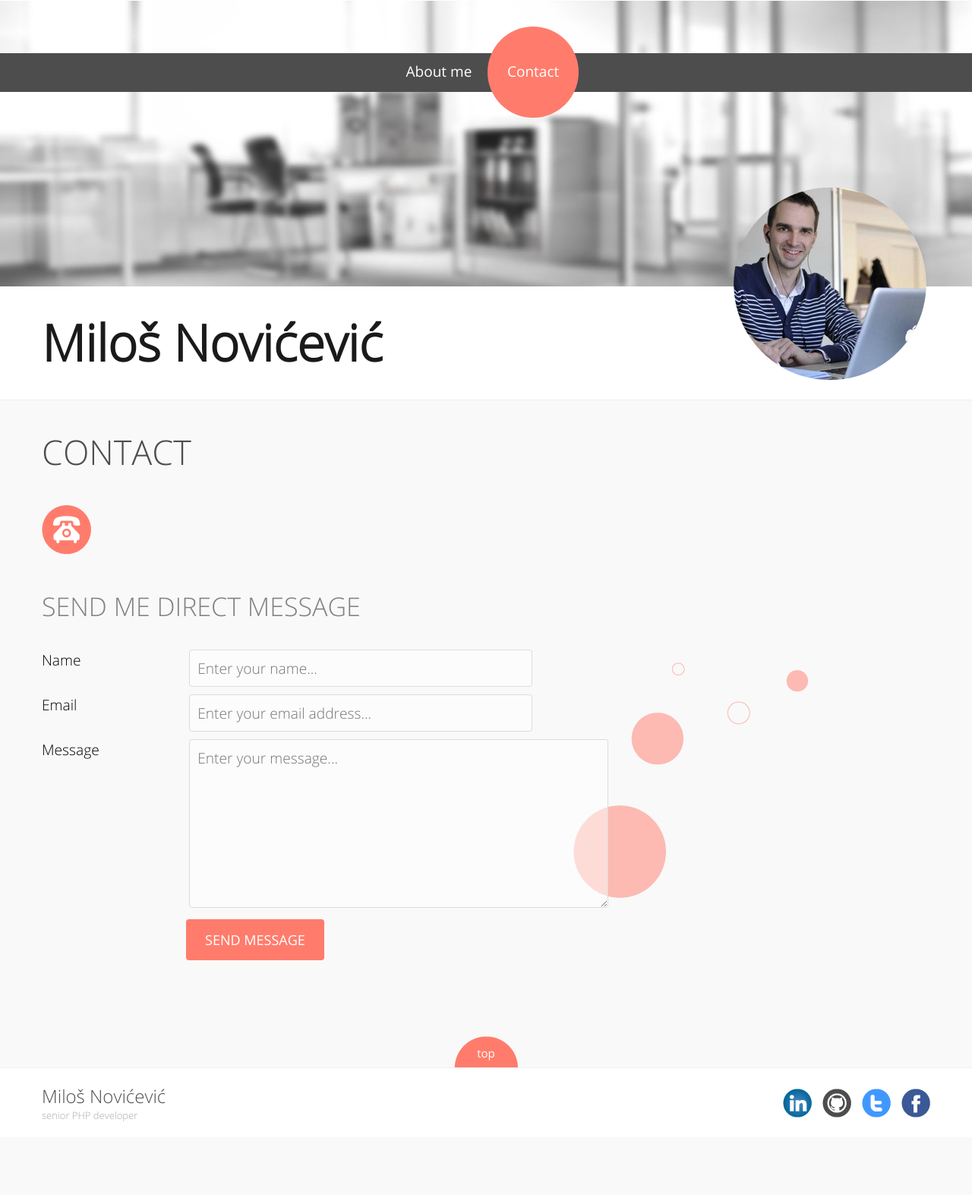
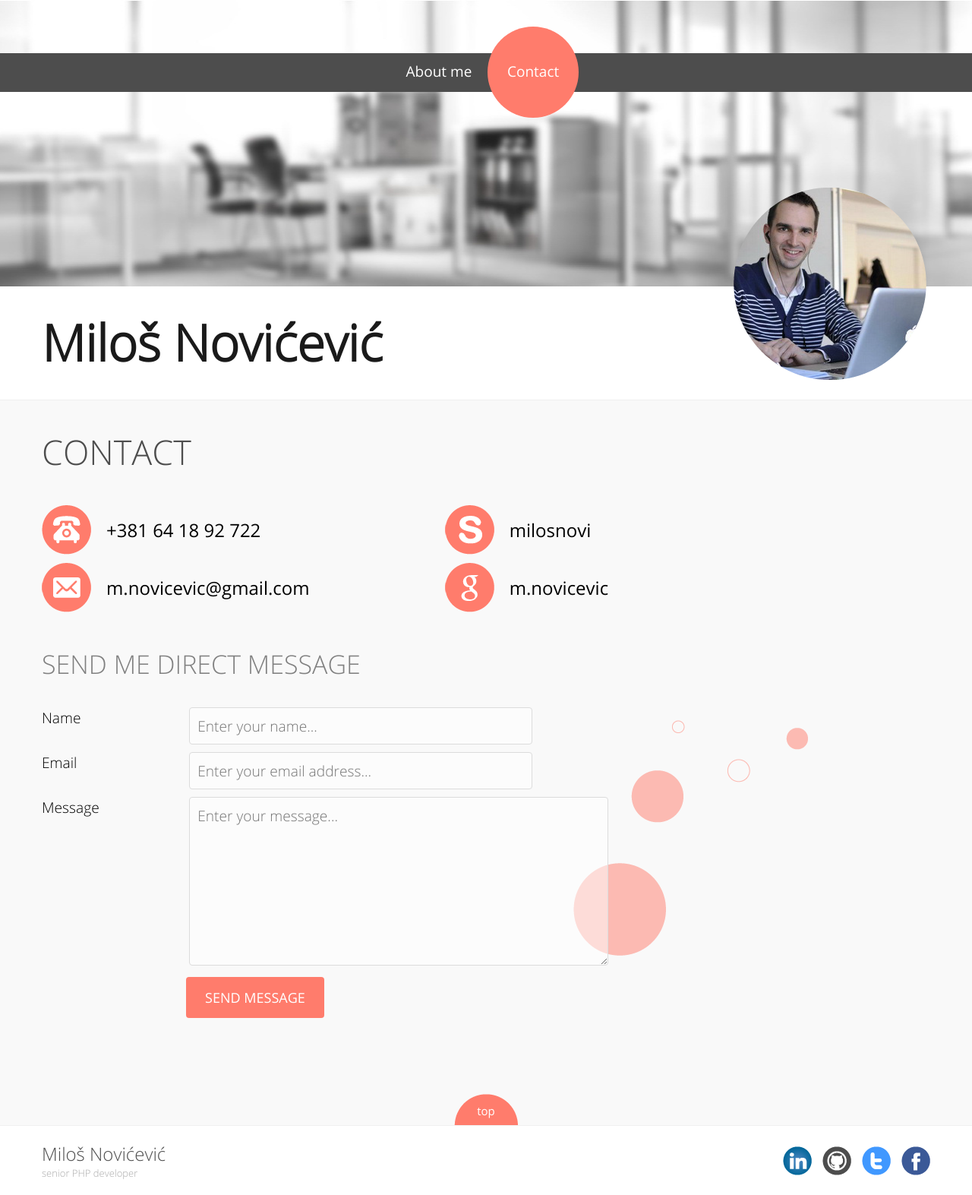
Before and after one commit to milosNovi/milosNovi.github.io, a Jekyll site: the page built from contact.html, in a window 1280 px wide. Shown: the whole page at 76% size. Built offline with Jekyll 4.4.1, drawn with Linux system fonts in a browser that asks for light colours; nearby versions of some CDN libraries; before the commit the page ends 1497 px from its top, so only the background shows below that.

Commit message:
Changed contact page; Added valid links into footer

```diff
--- a/_includes/footer.html
+++ b/_includes/footer.html
@@ -5,10 +5,10 @@
             <div class="footerTitle">senior PHP developer</div>
         </div>
         <div class="footerRight">
-            <a href="#" target="_blank"><img src="img/linkedin.png" alt="LinkedIn | Milos Novicevic"></a>
-            <a href="#" target="_blank"><img src="img/github.png" alt="GitHub | Milos Novicevic"></a>
-            <a href="#" target="_blank"><img src="img/twitter.png" alt="Twitter | Milos Novicevic"></a>
-            <a href="#" target="_blank"><img src="img/facebook.png" alt="Facebook | Milos Novicevic"></a>
+            <a href="http://rs.linkedin.com/in/milosnovicevic" target="_blank"><img src="img/linkedin.png" alt="LinkedIn | Milos Novicevic"></a>
+            <a href="https://github.com/milosnovi" target="_blank"><img src="img/github.png" alt="GitHub | Milos Novicevic"></a>
+            <a href="https://twitter.com/MilosNovicevic" target="_blank"><img src="img/twitter.png" alt="Twitter | Milos Novicevic"></a>
+            <a href="https://www.facebook.com/milosnovi" target="_blank"><img src="img/facebook.png" alt="Facebook | Milos Novicevic"></a>
         </div>
     </div>
 </footer>
--- a/_layouts/default.html
+++ b/_layouts/default.html
@@ -1,15 +1,15 @@
 <!DOCTYPE html>
-<html lang="en" ng-app="mnov" ng-controller="MainCtrl">
+<html lang="en">
     <head>
         <meta charset="UTF-8">
         <meta name="google-site-verification" content="D2mXppEqrX3Ix_SCq7O_YqptppeKnuDJEg03JwEtoFY" />
          <title>{{ page.title }}</title>
         <link href="css/general.css" type="text/css" rel="stylesheet">
     </head>
-    <body ng-cloak>
+    <body>
         {% include header.html%}
 
-        <div class="ng-view responsiveHolder mainContent">
+        <div class="responsiveHolder mainContent">
         	{{ content }}
         </div>
 
--- a/contact.html
+++ b/contact.html
@@ -5,12 +5,23 @@ title: contact
 
 <h2>Contact</h2>
             <p>
-
             </p>
             <div class="contactCellHolder">
-    <div class="contactCell clearfix" ng-repeat="contactItem in contactList">
-        <div class="contactIcon icon-{{contactItem.type}}"></div>
-        <div class="contactValue">{{contactItem.value}}</div>
+                <div class="contactCell clearfix">
+                    <div class="contactIcon icon-phone"></div>
+                    <div class="contactValue">+381 64 18 92 722</div>
+                </div>
+                <div class="contactCell clearfix">
+                    <div class="contactIcon icon-skype"></div>
+                    <div class="contactValue">milosnovi</div>
+                </div>
+                <div class="contactCell clearfix">
+                    <div class="contactIcon icon-email"></div>
+                    <div class="contactValue">m.novicevic@gmail.com</div>
+                </div>
+                <div class="contactCell clearfix">
+                    <div class="contactIcon icon-gtalk"></div>
+                    <div class="contactValue">m.novicevic</div>
                 </div>
             </div>
             <h3>
--- a/css/general.css
+++ b/css/general.css
@@ -212,7 +212,7 @@ footer {
 }
 .contactCell {
     display: inline-block;
-    width: 50%;
+    width: 45%;
     margin-bottom: 10px;
 }
 .contactIcon {
```
Lines whose indentation alone changed are shown as unchanged.
